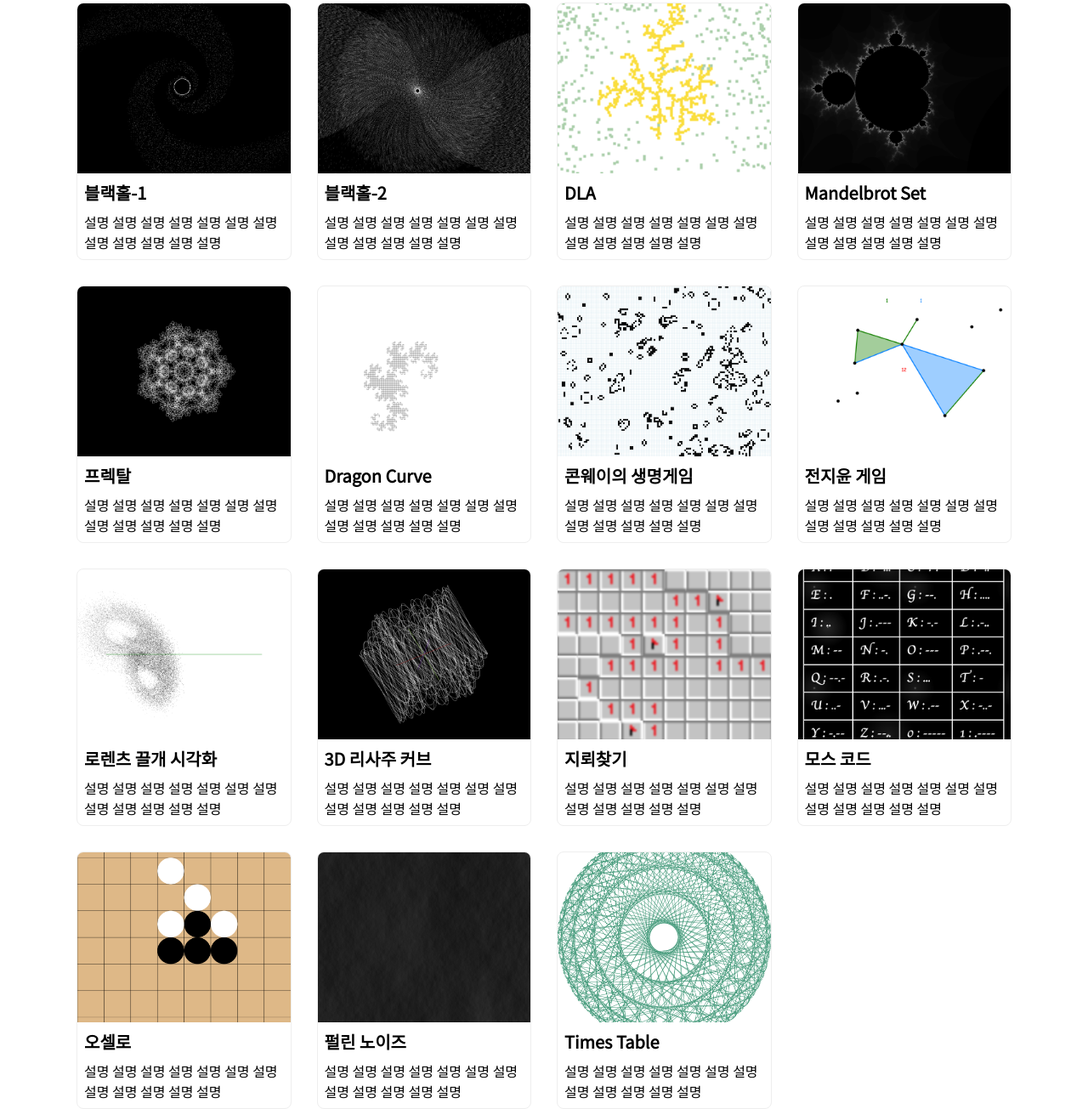
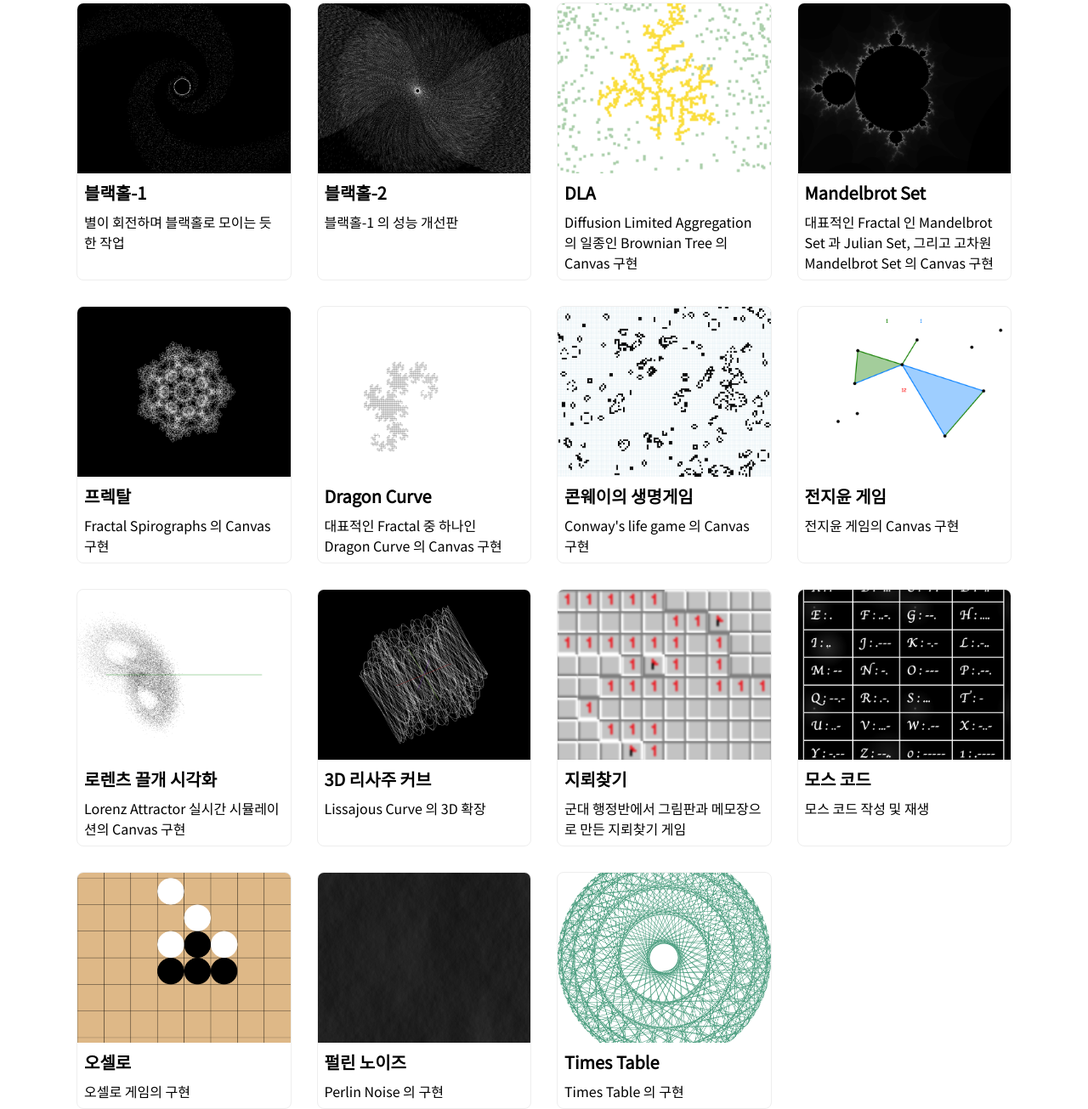
Before and after one commit to erados/MediaArts, a plain HTML site: page index.html in a window 1280 px wide. Shown: the part 197-1502 px from the top of the page at 85% size. Drawn offline with Linux system fonts and the light colour scheme.

Commit message:
간단한 설명 추가

```diff
--- a/index.html
+++ b/index.html
@@ -22,7 +22,7 @@
           <span class="card-title">블랙홀-1</span>
         </a>
         <div class="card-description">
-          설명 설명 설명 설명 설명 설명 설명 설명 설명 설명 설명 설명
+          별이 회전하며 블랙홀로 모이는 듯한 작업
         </div>
       </div>
 
@@ -33,9 +33,7 @@
         <a href="./blackhole/second/blackhole.html" target="_blank">
           <span class="card-title">블랙홀-2</span>
         </a>
-        <div class="card-description">
-          설명 설명 설명 설명 설명 설명 설명 설명 설명 설명 설명 설명
-        </div>
+        <div class="card-description">블랙홀-1 의 성능 개선판</div>
       </div>
 
       <div class="card">
@@ -46,7 +44,8 @@
           <span class="card-title">DLA</span>
         </a>
         <div class="card-description">
-          설명 설명 설명 설명 설명 설명 설명 설명 설명 설명 설명 설명
+          <!--설명-->
+          Diffusion Limited Aggregation 의 일종인 Brownian Tree 의 Canvas 구현
         </div>
       </div>
 
@@ -58,7 +57,8 @@
           <span class="card-title">Mandelbrot Set</span>
         </a>
         <div class="card-description">
-          설명 설명 설명 설명 설명 설명 설명 설명 설명 설명 설명 설명
+          대표적인 Fractal 인 Mandelbrot Set 과 Julian Set, 그리고 고차원
+          Mandelbrot Set 의 Canvas 구현
         </div>
       </div>
 
@@ -69,9 +69,7 @@
         <a href="./fractal/circle/index.html" target="_blank">
           <span class="card-title">프렉탈</span>
         </a>
-        <div class="card-description">
-          설명 설명 설명 설명 설명 설명 설명 설명 설명 설명 설명 설명
-        </div>
+        <div class="card-description">Fractal Spirographs 의 Canvas 구현</div>
       </div>
 
       <div class="card">
@@ -82,7 +80,7 @@
           <span class="card-title">Dragon Curve</span>
         </a>
         <div class="card-description">
-          설명 설명 설명 설명 설명 설명 설명 설명 설명 설명 설명 설명
+          대표적인 Fractal 중 하나인 Dragon Curve 의 Canvas 구현
         </div>
       </div>
 
@@ -93,9 +91,7 @@
         <a href="./GOL/main.html" target="_blank">
           <span class="card-title">콘웨이의 생명게임 </span>
         </a>
-        <div class="card-description">
-          설명 설명 설명 설명 설명 설명 설명 설명 설명 설명 설명 설명
-        </div>
+        <div class="card-description">Conway's life game 의 Canvas 구현</div>
       </div>
 
       <div class="card">
@@ -105,9 +101,7 @@
         <a href="./JJY_game/index.html" target="_blank">
           <span class="card-title">전지윤 게임</span>
         </a>
-        <div class="card-description">
-          설명 설명 설명 설명 설명 설명 설명 설명 설명 설명 설명 설명
-        </div>
+        <div class="card-description">전지윤 게임의 Canvas 구현</div>
       </div>
 
       <div class="card">
@@ -118,7 +112,7 @@
           <span class="card-title">로렌츠 끌개 시각화 </span>
         </a>
         <div class="card-description">
-          설명 설명 설명 설명 설명 설명 설명 설명 설명 설명 설명 설명
+          Lorenz Attractor 실시간 시뮬레이션의 Canvas 구현
         </div>
       </div>
 
@@ -129,9 +123,7 @@
         <a href="./lissajous_curve/index.html" target="_blank">
           <span class="card-title">3D 리사주 커브</span>
         </a>
-        <div class="card-description">
-          설명 설명 설명 설명 설명 설명 설명 설명 설명 설명 설명 설명
-        </div>
+        <div class="card-description">Lissajous Curve 의 3D 확장</div>
       </div>
 
       <div class="card">
@@ -142,7 +134,7 @@
           <span class="card-title">지뢰찾기</span>
         </a>
         <div class="card-description">
-          설명 설명 설명 설명 설명 설명 설명 설명 설명 설명 설명 설명
+          군대 행정반에서 그림판과 메모장으로 만든 지뢰찾기 게임
         </div>
       </div>
 
@@ -153,9 +145,7 @@
         <a href="./morse code/index.html" target="_blank">
           <span class="card-title">모스 코드</span>
         </a>
-        <div class="card-description">
-          설명 설명 설명 설명 설명 설명 설명 설명 설명 설명 설명 설명
-        </div>
+        <div class="card-description">모스 코드 작성 및 재생</div>
       </div>
 
       <div class="card">
@@ -165,9 +155,7 @@
         <a href="./othello/main.html" target="_blank">
           <span class="card-title">오셀로</span>
         </a>
-        <div class="card-description">
-          설명 설명 설명 설명 설명 설명 설명 설명 설명 설명 설명 설명
-        </div>
+        <div class="card-description">오셀로 게임의 구현</div>
       </div>
 
       <div class="card">
@@ -177,9 +165,7 @@
         <a href="./perlin_noise/index.html" target="_blank">
           <span class="card-title">펄린 노이즈</span>
         </a>
-        <div class="card-description">
-          설명 설명 설명 설명 설명 설명 설명 설명 설명 설명 설명 설명
-        </div>
+        <div class="card-description">Perlin Noise 의 구현</div>
       </div>
 
       <div class="card">
@@ -189,9 +175,7 @@
         <a href="./timesTable/index.html" target="_blank">
           <span class="card-title">Times Table</span>
         </a>
-        <div class="card-description">
-          설명 설명 설명 설명 설명 설명 설명 설명 설명 설명 설명 설명
-        </div>
+        <div class="card-description">Times Table 의 구현</div>
       </div>
     </div>
   </body>
```
